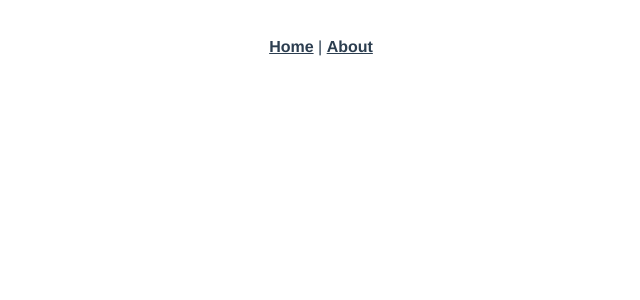
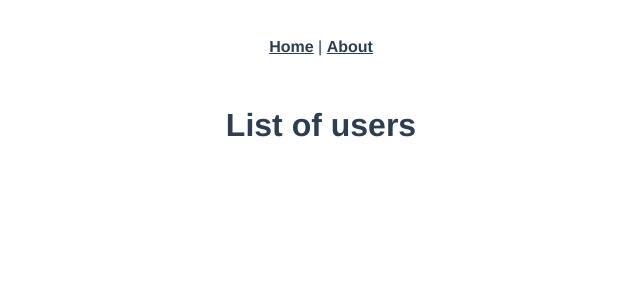
Before and after one commit to marcoarruda/vue-tests, a Vue app: page /#/users in a window 1280 px wide. Shown: the top 300 px of the page, without its empty margins (319-959 px from the left). Built offline with nearby package versions, Linux system fonts and the light colour scheme.

Commit message:
1st test - ok

```diff
--- a/src/views/Users.vue
+++ b/src/views/Users.vue
@@ -1,5 +1,7 @@
 <template>
-  <div></div>
+  <div>
+    <h1 ref="title">List of users</h1>
+  </div>
 </template>
 
 <script>
```
Also changed, not shown: 1 other file (tests, documents, lock files or other folders).
